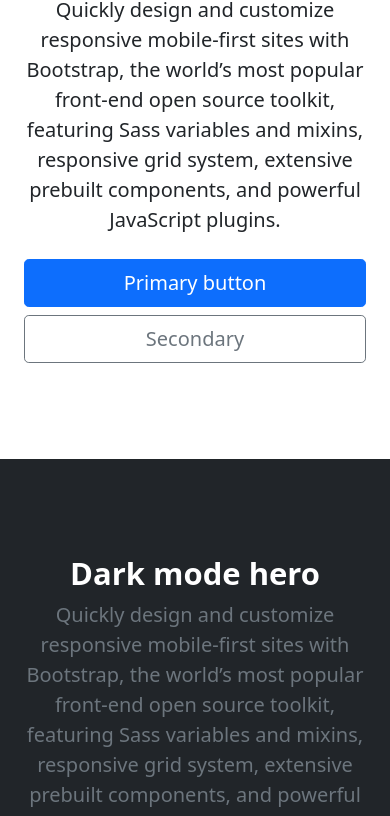
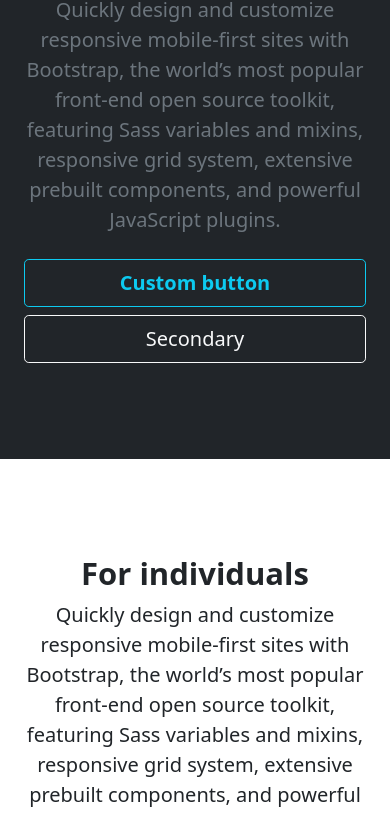
Before and after one commit to wadd0/councelling, a plain HTML site: page index.html in a window 390 px wide. Shown: the part 202-1018 px from the top of the page. Drawn offline with Linux system fonts and the light colour scheme.

Commit message:
Added links

```diff
--- a/index.html
+++ b/index.html
@@ -37,7 +37,7 @@
 
 <main>
   <!-- <h1 class="visually-hidden">Heroes examples</h1> -->
-  <nav class="navbar navbar-expand-md navbar-dark bg-dark mb-4">
+  <nav class="navbar navbar-expand-md navbar-dark bg-dark mb-0">
     <div class="container-fluid">
       <a class="navbar-brand" href="#">Making Space Leeds</a>
       <button class="navbar-toggler" type="button" data-bs-toggle="collapse" data-bs-target="#navbarCollapse" aria-controls="navbarCollapse" aria-expanded="false" aria-label="Toggle navigation">
@@ -46,21 +46,34 @@
       <div class="collapse navbar-collapse" id="navbarCollapse">
         <ul class="navbar-nav me-auto mb-2 mb-md-0">
           <li class="nav-item">
-            <a class="nav-link" aria-current="page" href="#">For Individuals</a>
+            <a class="nav-link" aria-current="page" href="#individuals">For Individuals</a>
           </li>
           <li class="nav-item">
-            <a class="nav-link" aria-current="page" href="#">For Organisations</a>
+            <a class="nav-link" aria-current="page" href="#organisations">For Organisations</a>
           </li>
           <li class="nav-item">
-            <a class="nav-link" href="#">Contact</a>
+            <a class="nav-link" href="#contact">Contact</a>
           </li>
         </ul>
       </div>
     </div>
   </nav>
 
-  <div class="px-4 py-5 my-5 text-center">
-    <h1 class="display-5 fw-bold">Centered hero</h1>
+  <div class="bg-dark text-secondary px-4 py-5 text-center" id="about">
+    <div class="py-5">
+      <h1 class="display-5 fw-bold text-white">About</h1>
+      <div class="col-lg-6 mx-auto">
+        <p class="fs-5 mb-4">Quickly design and customize responsive mobile-first sites with Bootstrap, the world’s most popular front-end open source toolkit, featuring Sass variables and mixins, responsive grid system, extensive prebuilt components, and powerful JavaScript plugins.</p>
+        <div class="d-grid gap-2 d-sm-flex justify-content-sm-center">
+          <button type="button" class="btn btn-outline-info btn-lg px-4 me-sm-3 fw-bold">Custom button</button>
+          <button type="button" class="btn btn-outline-light btn-lg px-4">Secondary</button>
+        </div>
+      </div>
+    </div>
+  </div>
+
+  <div class="px-4 py-5 my-5 text-center" id="individuals">
+    <h1 class="display-5 fw-bold">For individuals</h1>
     <div class="col-lg-6 mx-auto">
       <p class="lead mb-4">Quickly design and customize responsive mobile-first sites with Bootstrap, the world’s most popular front-end open source toolkit, featuring Sass variables and mixins, responsive grid system, extensive prebuilt components, and powerful JavaScript plugins.</p>
       <div class="d-grid gap-2 d-sm-flex justify-content-sm-center">
@@ -70,15 +83,26 @@
     </div>
   </div>
 
-  <div class="bg-dark text-secondary px-4 py-5 text-center">
+  <div class="bg-dark text-secondary px-4 py-5 text-center" id="organisations">
     <div class="py-5">
-      <h1 class="display-5 fw-bold text-white">Dark mode hero</h1>
+      <h1 class="display-5 fw-bold text-white">For organisations</h1>
       <div class="col-lg-6 mx-auto">
         <p class="fs-5 mb-4">Quickly design and customize responsive mobile-first sites with Bootstrap, the world’s most popular front-end open source toolkit, featuring Sass variables and mixins, responsive grid system, extensive prebuilt components, and powerful JavaScript plugins.</p>
         <div class="d-grid gap-2 d-sm-flex justify-content-sm-center">
           <button type="button" class="btn btn-outline-info btn-lg px-4 me-sm-3 fw-bold">Custom button</button>
           <button type="button" class="btn btn-outline-light btn-lg px-4">Secondary</button>
         </div>
+      </div>
+    </div>
+  </div>
+
+  <div class="px-4 py-5 my-5 text-center" id="contact">
+    <h1 class="display-5 fw-bold">Contact</h1>
+    <div class="col-lg-6 mx-auto">
+      <p class="lead mb-4">Quickly design and customize responsive mobile-first sites with Bootstrap, the world’s most popular front-end open source toolkit, featuring Sass variables and mixins, responsive grid system, extensive prebuilt components, and powerful JavaScript plugins.</p>
+      <div class="d-grid gap-2 d-sm-flex justify-content-sm-center">
+        <button type="button" class="btn btn-primary btn-lg px-4 gap-3">Primary button</button>
+        <button type="button" class="btn btn-outline-secondary btn-lg px-4">Secondary</button>
       </div>
     </div>
   </div>
```
